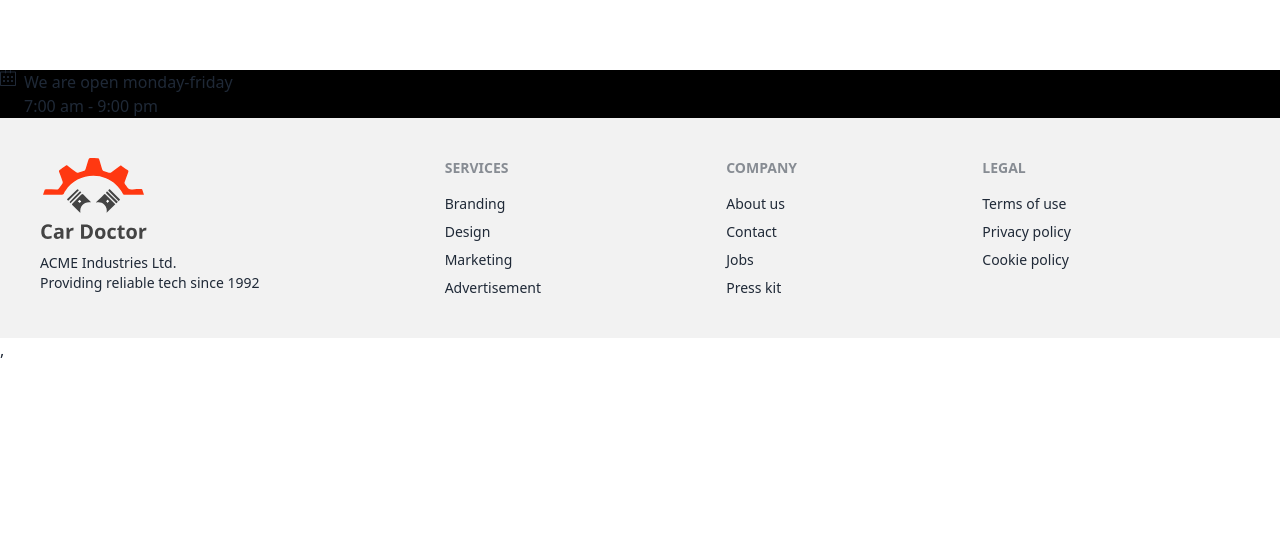
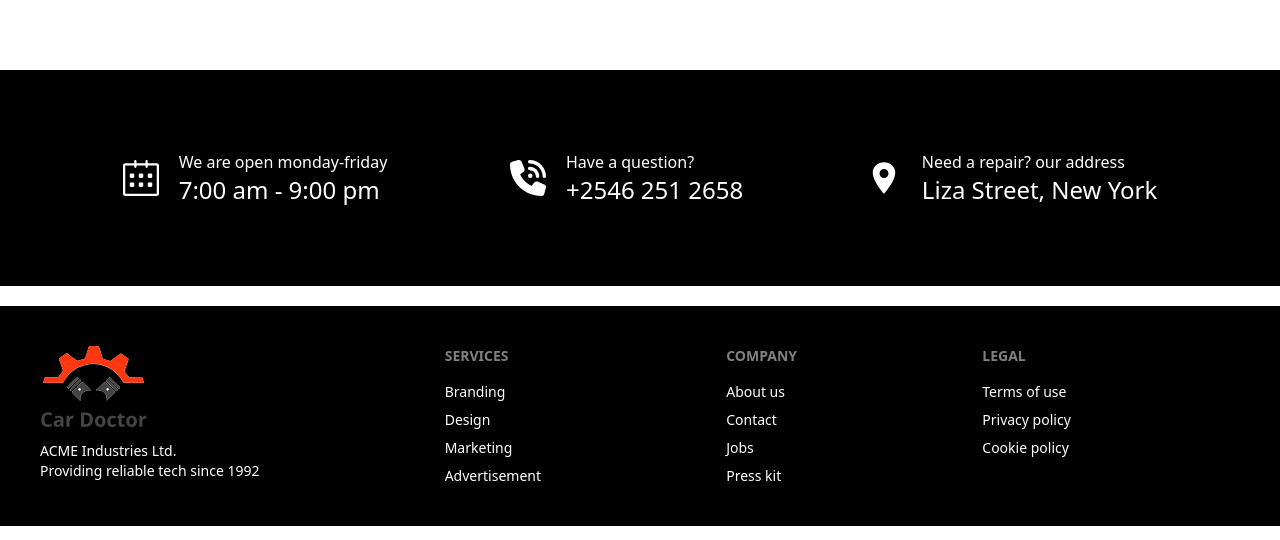
Before and after one commit to Umme-Nahida/Car-doctors, a React (Vite) app: page / in a window 1280 px wide. Shown: the part 1898-2438 px from the top of the page. Before the commit the page ends 2260 px from the top, so only its background shows below. Built offline with nearby package versions, Linux system fonts and the light colour scheme; no server answers.

Commit message:
create header and footer

```diff
--- a/src/Pages/Component/Address/Address.jsx
+++ b/src/Pages/Component/Address/Address.jsx
@@ -1,12 +1,29 @@
 import { SlCalender } from "react-icons/sl";
+import { FaPhoneVolume } from "react-icons/fa6";
+import { IoLocationSharp } from "react-icons/io5";
+
 const Address = () => {
     return (
-        <div className="bg-black">
-            <div className="flex gap-2">
-                <SlCalender></SlCalender>
+        <div className="bg-black flex items-center justify-evenly py-20 mb-5">
+            <div className="flex justify-center items-center gap-5">
+                <SlCalender className="text-white text-4xl"></SlCalender>
                 <div>
-                    <p>We are open monday-friday</p>
-                    <h3>7:00 am - 9:00 pm</h3>
+                    <p className="text-white">We are open monday-friday</p>
+                    <h3 className="text-white text-2xl">7:00 am - 9:00 pm</h3>
+                </div>
+            </div>
+            <div className="flex justify-center items-center gap-5">
+                <FaPhoneVolume className="text-white text-4xl"></FaPhoneVolume>
+                <div>
+                    <p className="text-white">Have a question?</p>
+                    <h3 className="text-white text-2xl">+2546 251 2658</h3>
+                </div>
+            </div>
+            <div className="flex justify-center items-center gap-5">
+                <IoLocationSharp className="text-white text-4xl"></IoLocationSharp>
+                <div>
+                    <p className="text-white">Need a repair? our address</p>
+                    <h3 className="text-white text-2xl">Liza Street, New York</h3>
                 </div>
             </div>
 
--- a/src/Pages/Shared/Footer.jsx
+++ b/src/Pages/Shared/Footer.jsx
@@ -2,7 +2,7 @@ import logo from '../../../public/image/logo.svg';
 
 const Footer = () => {
     return (
-        <footer className="footer p-10 bg-base-200 text-base-content">
+        <footer className="footer p-10 bg-black  text-white">
             <aside>
                 <img src={logo} alt="" />
                 <p>ACME Industries Ltd.<br />Providing reliable tech since 1992</p>
```
